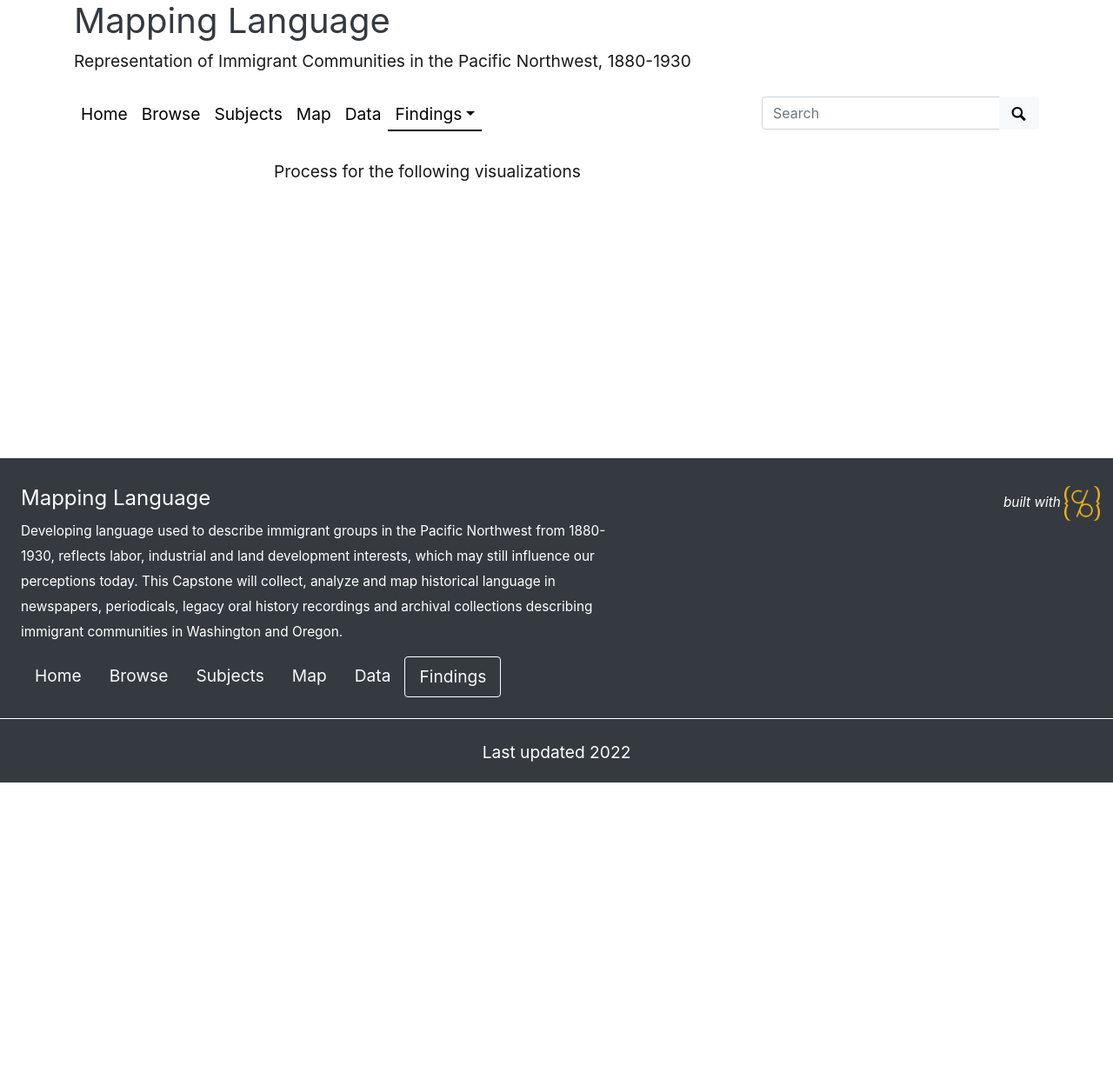
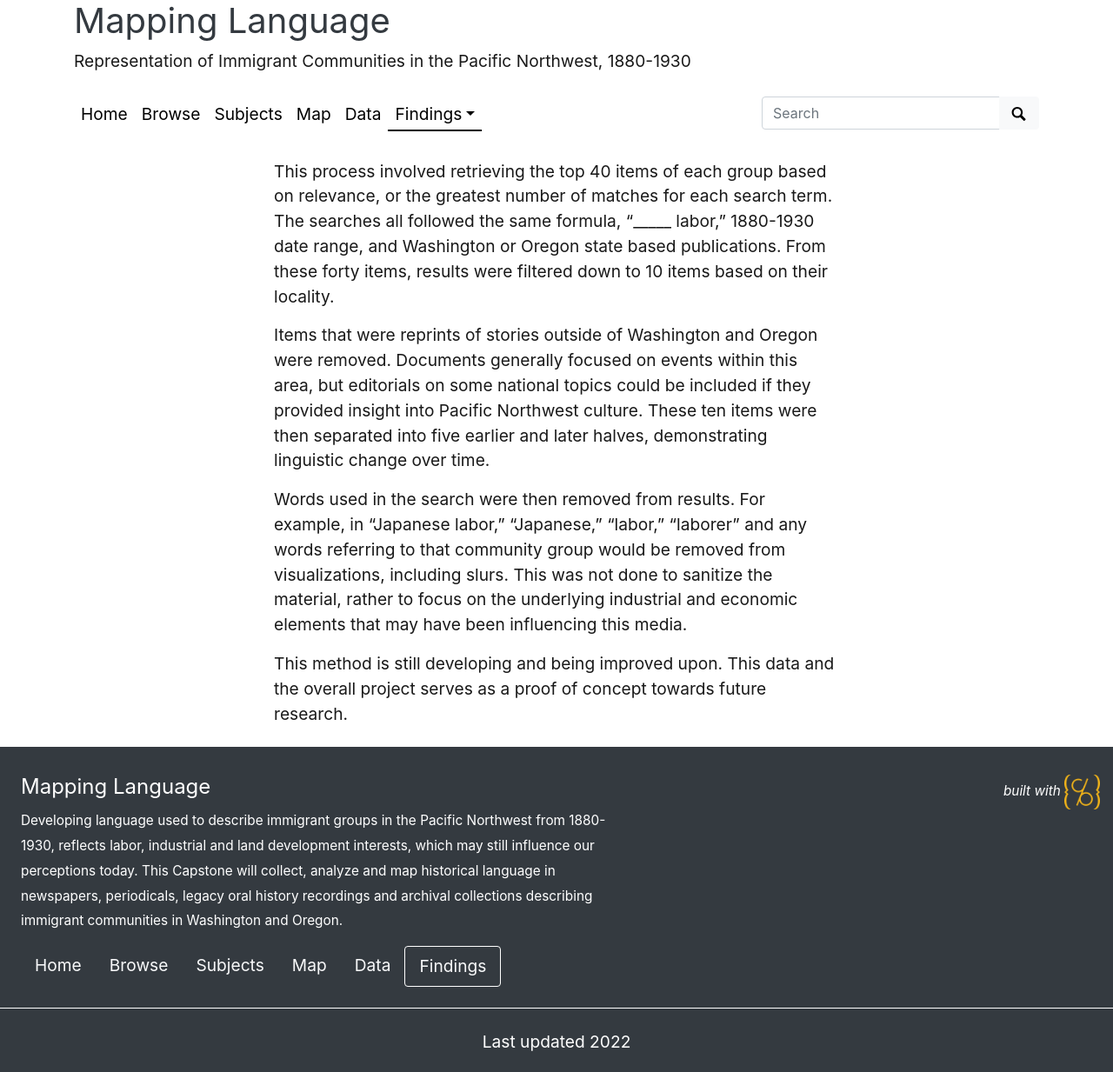
Before and after one commit to aweymo/CS.2, a Jekyll site: the page built from pages/findings.md, in a window 1280 px wide. Shown: the whole page at 87% size. Built offline with Jekyll 4.4.1, drawn with Linux system fonts in a browser that asks for light colours; before the commit the page ends 900 px from its top, so only the background shows below that.

Commit message:
Findings text

```diff
--- a/pages/findings.md
+++ b/pages/findings.md
@@ -4,4 +4,10 @@ layout: about
 permalink: /findings.html
 ---
 
-Process for the following visualizations
+This process involved retrieving the top 40 items of each group based on relevance, or the greatest number of matches for each search term. The searches all followed the same formula, "_____ labor," 1880-1930 date range, and Washington or Oregon state based publications. From these forty items, results were filtered down to 10 items based on their locality.
+
+Items that were reprints of stories outside of Washington and Oregon were removed. Documents generally focused on events within this area, but editorials on some national topics could be included if they provided insight into Pacific Northwest culture. These ten items were then separated into five earlier and later halves, demonstrating linguistic change over time.
+
+Words used in the search were then removed from results. For example, in "Japanese labor," "Japanese," "labor," "laborer" and any words referring to that community group would be removed from visualizations, including slurs. This was not done to sanitize the material, rather to focus on the underlying industrial and economic elements that may have been influencing this media.
+
+This method is still developing and being improved upon. This data and the overall project serves as a proof of concept towards future research.
```
